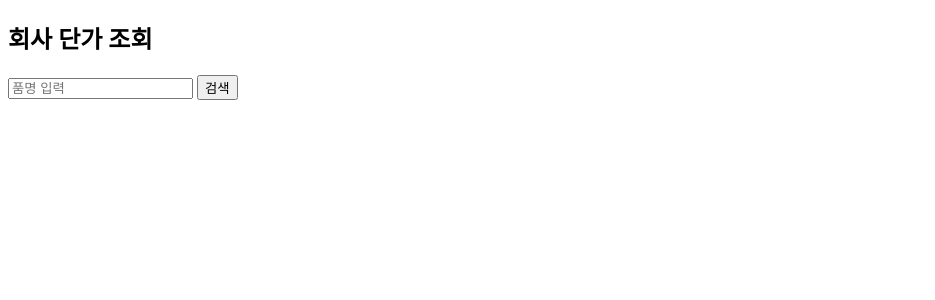
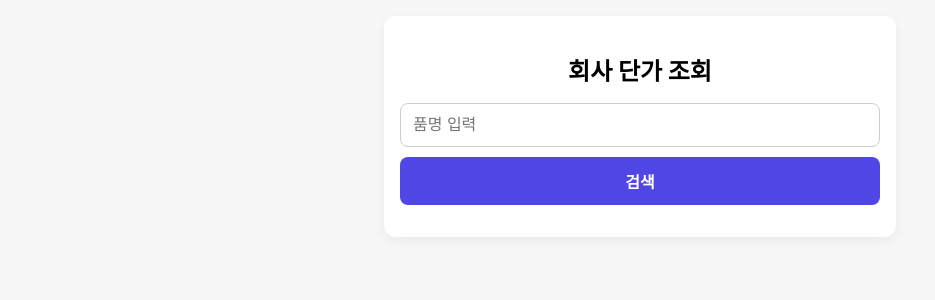
Before and after one commit to dayoungsin/price-web, a Flask app: page / in a window 1280 px wide. Shown: the top 300 px of the page, without its empty margins (0-935 px from the left). Run offline with Flask 3, Linux system fonts and the light colour scheme.

Commit message:
Update index.html

```diff
--- a/price_app/templates/index.html
+++ b/price_app/templates/index.html
@@ -1,10 +1,85 @@
 <!DOCTYPE html>
-<html>
+<html lang="ko">
 <head>
   <meta charset="utf-8">
   <title>단가 조회</title>
+
+  <!-- 📱 모바일 핵심 -->
+  <meta name="viewport" content="width=device-width, initial-scale=1.0">
+
+  <style>
+    body {
+      margin: 0;
+      padding: 16px;
+      font-family: -apple-system, BlinkMacSystemFont, "Apple SD Gothic Neo", sans-serif;
+      background-color: #f7f7f7;
+    }
+
+    .container {
+      max-width: 480px;
+      margin: 0 auto;
+      background: #ffffff;
+      padding: 16px;
+      border-radius: 12px;
+      box-shadow: 0 4px 12px rgba(0,0,0,0.06);
+    }
+
+    h2 {
+      text-align: center;
+      margin-bottom: 16px;
+    }
+
+    form {
+      display: flex;
+      flex-direction: column;
+      gap: 10px;
+      margin-bottom: 16px;
+    }
+
+    input[type="text"] {
+      font-size: 16px;   /* iOS 자동 확대 방지 */
+      padding: 12px;
+      border-radius: 8px;
+      border: 1px solid #ccc;
+    }
+
+    button {
+      font-size: 16px;
+      padding: 12px;
+      border-radius: 8px;
+      border: none;
+      background-color: #4f46e5;
+      color: white;
+      font-weight: 600;
+    }
+
+    ul {
+      list-style: none;
+      padding: 0;
+      margin: 0;
+    }
+
+    li {
+      padding: 12px;
+      border-bottom: 1px solid #eee;
+      display: flex;
+      justify-content: space-between;
+      font-size: 15px;
+    }
+
+    li:last-child {
+      border-bottom: none;
+    }
+
+    .price {
+      font-weight: 600;
+      color: #111827;
+    }
+  </style>
 </head>
+
 <body>
+  <div class="container">
     <h2>회사 단가 조회</h2>
 
     <form method="post">
@@ -15,9 +90,13 @@
     {% if results is not none %}
       <ul>
         {% for _, r in results.iterrows() %}
-        <li>{{ r["name"] }} : {{ "{:,}".format(r["price"]) }} 원</li>
+          <li>
+            <span>{{ r["name"] }}</span>
+            <span class="price">{{ "{:,}".format(r["price"]) }} 원</span>
+          </li>
         {% endfor %}
       </ul>
     {% endif %}
+  </div>
 </body>
 </html>
```
Lines whose indentation alone changed are shown as unchanged.
